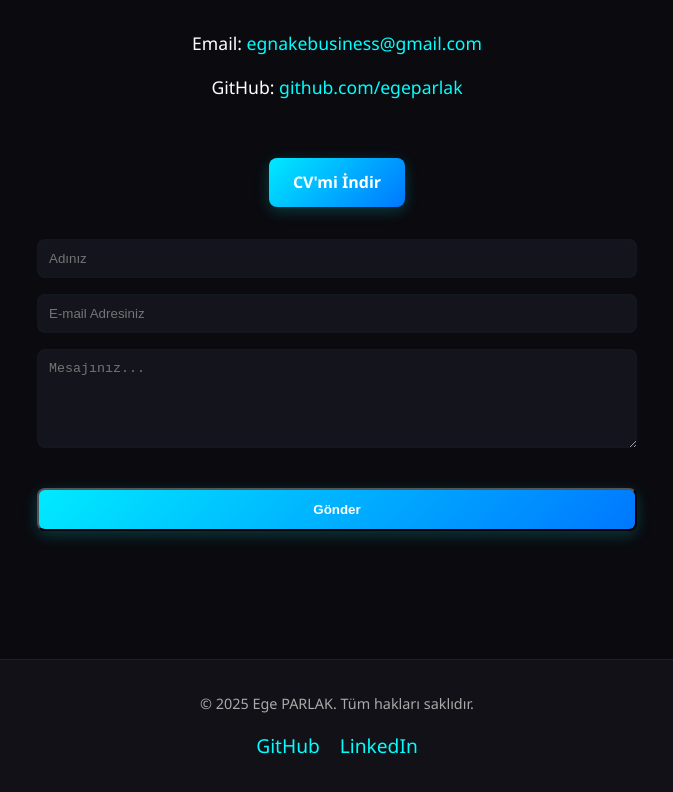
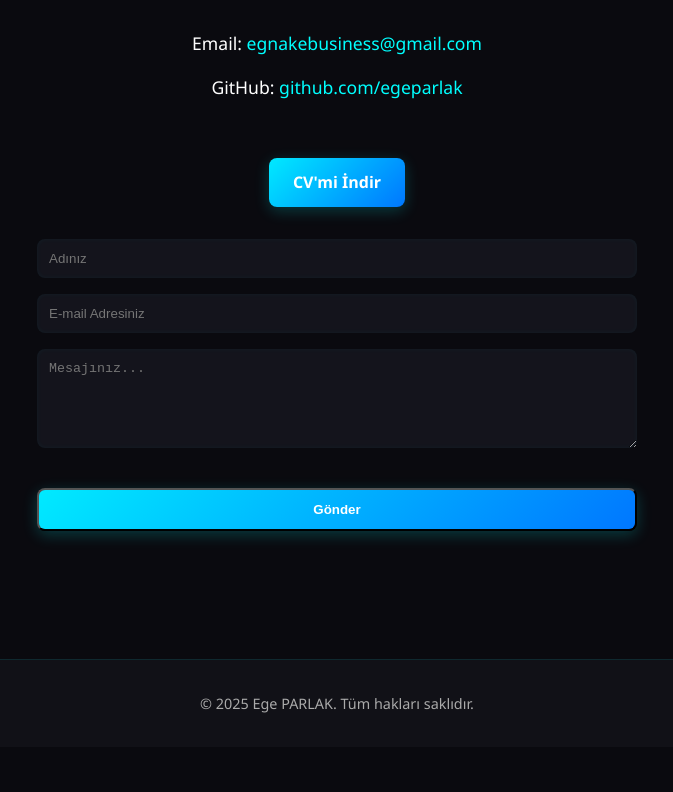
Before and after one commit to egnake/egnake-portfolio, a plain HTML site: page index.html in a window 1280 px wide. Shown: the part 2562-3354 px from the top of the page, without its empty margins (303-976 px from the left). After the commit the page ends 3309 px from the top, so only its background shows below. Drawn offline with Linux system fonts and the light colour scheme; no server answers.

Commit message:
Update index.html

```diff
--- a/index.html
+++ b/index.html
@@ -112,10 +112,6 @@
     <!-- Footer -->
     <footer class="footer">
         <p>&copy; 2025 Ege PARLAK. Tüm hakları saklıdır.</p>
-        <div class="socials">
-            <a href="https://github.com/egeparlak " target="_blank">GitHub</a>
-            <a href="https://linkedin.com/in/egeparlak " target="_blank">LinkedIn</a>
-        </div>
     </footer>
 
 </body>
```
Lines whose indentation alone changed are shown as unchanged.
